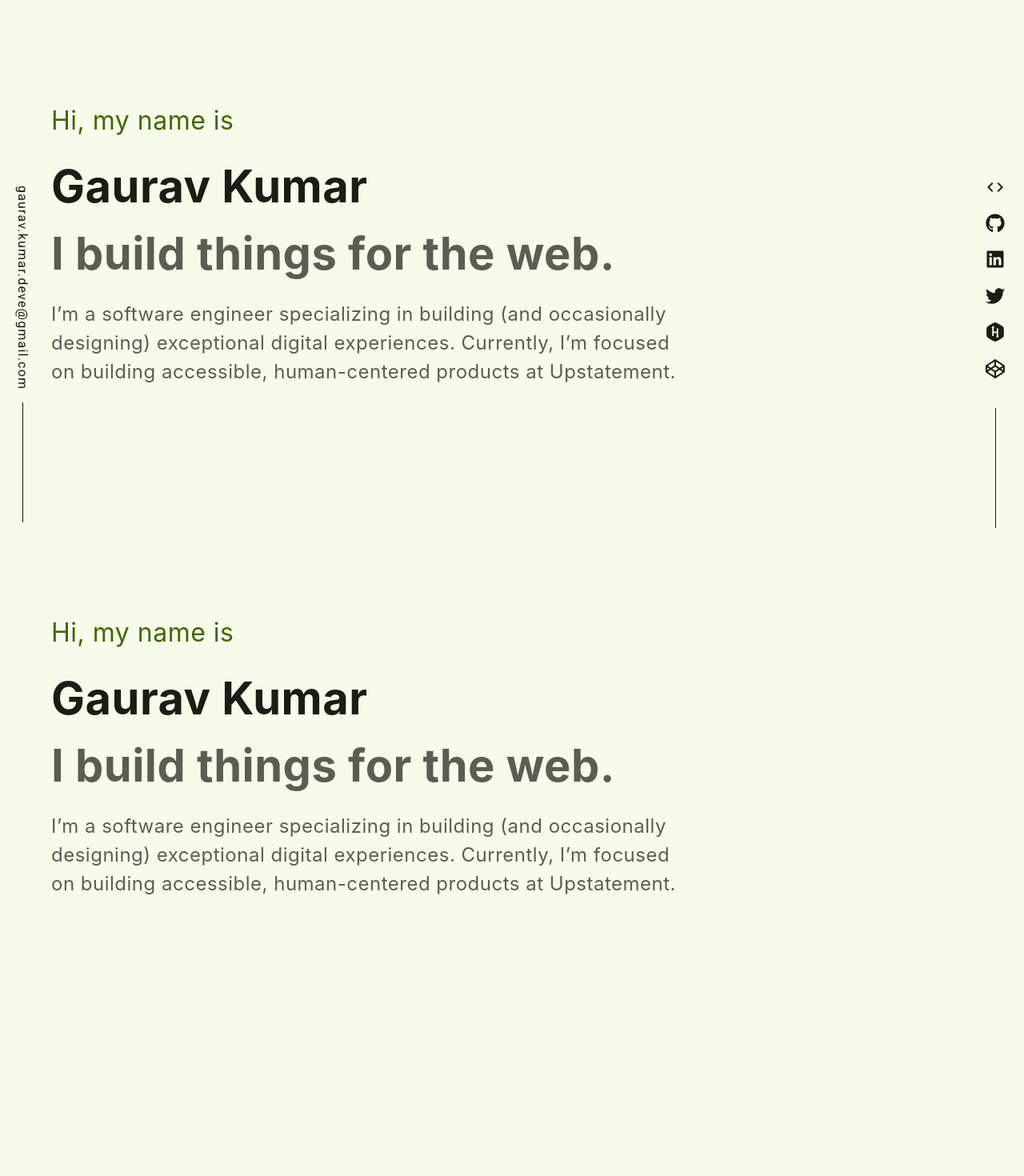
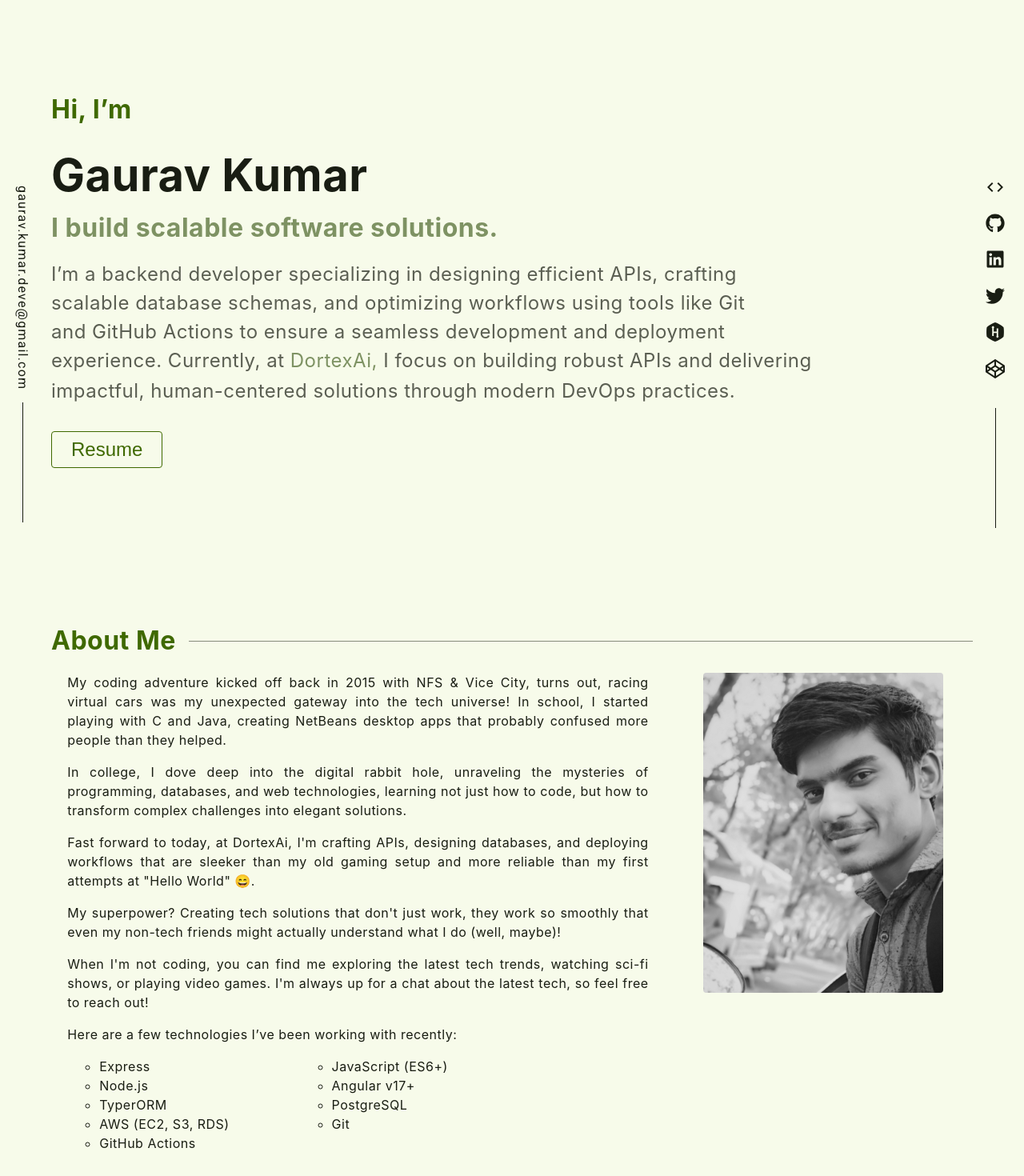
Before and after one commit to Gauravkumar1502/portfolio, an Angular app: page /portfolio in a window 1280 px wide. Shown: the part 140-1610 px from the top of the page at 80% size. Before the commit the page ends 1413 px from the top, so only its background shows below. Built offline with nearby package versions, Linux system fonts and the light colour scheme.

Commit message:
Add About Me component and update GUI layout; enhance intro styles and header links

```diff
--- /dev/null
+++ b/src/app/pages/gui/components/about-me/about-me.component.html
@@ -0,0 +1,33 @@
+<div class="about-me">
+    <h2 class="title">About Me</h2>
+    <div class="about-me-body">
+        <div class="content">
+            <p> My coding adventure kicked off back in 2015 with NFS & Vice City, turns out, racing virtual cars was my unexpected gateway into the tech universe!
+                In school, I started playing with C and Java, creating NetBeans desktop apps that probably confused more people than they helped.
+                <!-- I've been on a wild ride through the world of computer science. -->
+            </p>
+            <p> In college, I dove deep into the digital rabbit hole, unraveling the mysteries of programming, databases, and web technologies, learning not just how to code,
+                but how to transform complex challenges into elegant solutions.</p>
+            <p> Fast forward to today, at DortexAi, I'm crafting APIs, designing databases, and deploying workflows that are sleeker than my old gaming setup and more reliable than my first attempts at "Hello World" 😄.</p>
+            <p> My superpower? Creating tech solutions that don't just work, they work so smoothly that even my non-tech friends might actually understand what I do (well, maybe)!</p>
+            <p> When I'm not coding, you can find me exploring the latest tech trends, watching sci-fi shows, or playing video games.
+                I'm always up for a chat about the latest tech, so feel free to reach out!
+            </p>
+            <p> Here are a few technologies I’ve been working with recently:</p>
+            <ul>
+                <li>Express</li>
+                <li>JavaScript (ES6+)</li>
+                <li>Node.js</li>
+                <li>Angular v17+</li>
+                <li>TyperORM</li>
+                <li>PostgreSQL</li>
+                <li>AWS (EC2, S3, RDS)</li>
+                <li>Git</li>
+                <li>GitHub Actions</li>
+            </ul>
+        </div>
+        <div class="image">
+            <img [src]="profilePicture" alt="My Cute Pic🥺" />
+        </div>
+    </div>
+</div>
--- /dev/null
+++ b/src/app/pages/gui/components/about-me/about-me.component.scss
@@ -0,0 +1,111 @@
+*,
+*::before,
+*::after {
+    box-sizing: border-box;
+    margin: 0;
+}
+
+.about-me {
+    min-height: 95dvh;
+    padding: .5rem 3rem;
+    display: flex;
+    flex-direction: column;
+    justify-content: center;
+    gap: 1rem;
+
+    >h2 {
+        font-size: clamp(24px, 3vw, 32px);
+        color: var(--sys-primary);
+        text-wrap: nowrap;
+        display: flex;
+        align-items: center;
+
+        &::after {
+            content: '';
+            margin-left: 1rem;
+            display: inline-block;
+            width: 100%;
+            height: 1px;
+            opacity: .5;
+            background-color: var(--sys-on-background);
+        }
+    }
+
+    .about-me-body {
+        display: grid;
+        grid-template-columns: 2fr 1fr;
+        gap: 2rem;
+
+        .content {
+            display: flex;
+            flex-direction: column;
+            gap: 1rem;
+            padding-left: 2ch;
+            p {
+                text-align: justify;
+                font-size: 1rem;
+                color: var(--sys-on-background);
+
+                span {
+                    font-weight: 400;
+                    display: inline-block;
+                    color: var(--sys-secondary);
+                    cursor: pointer;
+
+                    &::after {
+                        content: '';
+                        display: block;
+                        width: 0;
+                        height: 2px;
+                        background: var(--sys-secondary);
+                        transition: width .3s ease-in-out;
+                    }
+
+                    &:hover::after {
+                        width: 100%;
+                    }
+                }
+            }
+
+            ul {
+                list-style: none;
+                list-style: circle;
+                display: grid;
+                grid-template-columns: repeat(2, minmax(auto, 250px));
+                column-gap: 4ch;
+            }
+        }
+
+        .image {
+            img {
+                border-radius: var(--sys-border-radius);
+                display: block;
+                margin: 0 auto;
+                aspect-ratio: 3/4;
+                max-width: 300px;
+                width: 100%;
+                object-fit: cover;
+                transition: all .3s ease-in-out;
+                filter: grayscale(100%);
+                &:hover,
+                &:focus {
+                    transform: translate(-2px, -3px);
+                    box-shadow: 10px 10px 0 0 var(--sys-primary);
+                    filter: grayscale(40%);
+                }
+            }
+        }
+    }
+}
+
+@media screen and (max-width: 768px) {
+    .about-me .about-me-body {
+        display: flex;
+        flex-direction: column;
+        gap: 1rem;
+    }
+}
+
+* {
+    // outline: 1px solid red;
+}
--- /dev/null
+++ b/src/app/pages/gui/components/about-me/about-me.component.ts
@@ -0,0 +1,12 @@
+import { Component } from '@angular/core';
+
+@Component({
+  selector: 'app-about-me',
+  standalone: true,
+  imports: [],
+  templateUrl: './about-me.component.html',
+  styleUrl: './about-me.component.scss'
+})
+export class AboutMeComponent {
+  profilePicture = 'assets/images/profile-picture1.jpg';
+}
--- a/src/app/pages/gui/components/header/header.component.html
+++ b/src/app/pages/gui/components/header/header.component.html
@@ -29,7 +29,11 @@
         <div appFixedPosition [position]="positions.BOTTOM_RIGHT">
             <ul class="social-links">
                 <li matTooltip="Switch to Terminal Portfolio" matTooltipPosition="left">
-                    <a [routerLink]="'/terminal-portfolio'"><mat-icon fontIcon="code"></mat-icon></a></li>
+                    <a href="https://gauravkumar1502.github.io/Terminal-Portfolio/" target="_blank">
+                        <mat-icon fontIcon="code"></mat-icon></a>
+                </li>
+                <!-- <li matTooltip="Switch to Terminal Portfolio" matTooltipPosition="left">
+                    <a [routerLink]="'/terminal-portfolio'"><mat-icon fontIcon="code"></mat-icon></a></li> -->
                 <li matTooltip="GitHub" matTooltipPosition="left">
                     <a href="https://github.com/Gauravkumar1502"
                     target="_blank"><mat-icon svgIcon="github"></mat-icon></a></li>
--- a/src/app/pages/gui/components/intro/intro.component.html
+++ b/src/app/pages/gui/components/intro/intro.component.html
@@ -1,12 +1,22 @@
 <div class="intro">
-    <p class="title">Hi, my name is</p>
+    <p class="heading">Hi, I’m</p>
+    <!-- <p class="heading">Hi, My name is</p> -->
     <div>
         <h1 class="name">Gaurav Kumar</h1>
-        <h1 class="name fade-text">I build things for the web.</h1>
+        <!-- <h1 class="name fade-text">I build things for the web.</h1> -->
+        <h2 class="title fade-text">I build scalable software solutions.</h2>
     </div>
-    <p class="description fade-text">
+    <!-- <p class="description fade-text">
         I’m a software engineer specializing in building (and occasionally
         designing) exceptional digital experiences. Currently, I’m focused on
         building accessible, human-centered products at Upstatement.
+    </p> -->
+    <!-- <p class="description fade-text">
+    </p> -->
+    <p class="description fade-text">
+        I’m a backend developer specializing in designing efficient APIs, crafting scalable database schemas,
+        and optimizing workflows using tools like Git and GitHub Actions to ensure a seamless development and deployment experience.
+        Currently, at <span> DortexAi,</span> I focus on building robust APIs and delivering impactful, human-centered solutions through modern DevOps practices.
     </p>
+    <button>Resume</button>
 </div>
--- a/src/app/pages/gui/components/intro/intro.component.scss
+++ b/src/app/pages/gui/components/intro/intro.component.scss
@@ -1,31 +1,75 @@
-*, *::before, *::after{
+*,
+*::before,
+*::after {
     box-sizing: border-box;
     margin: 0;
 }
-.title {
-    font-weight: 400;
-    font-size: clamp(16px, 3vw, 32px);
-    color: var(--sys-primary);
-}
-.name {
-    font-size: clamp(28px, 5vw, 56px);
-    color: var(--sys-on-background);
-}
-.fade-text {
-    opacity: .7;
-}
-.description {
-    font-size: clamp(16px, 3vw, 24px);
-    color: var(--sys-on-background);
-    line-height: 1.5;
-    text-wrap: balance;
-    max-width: 1000px;
-}
+
 .intro {
-    height: 80dvh;
+    min-height: 95dvh;
     padding: .5rem 3rem;
     display: flex;
     flex-direction: column;
     justify-content: center;
     gap: 1rem;
+
+    .heading {
+        font-weight: 700;
+        font-size: clamp(16px, 3vw, 32px);
+        color: var(--sys-primary);
+    }
+
+    .name {
+        font-size: clamp(24px, 5vw, 56px);
+        color: var(--sys-on-background);
+    }
+    .title {
+        font-size: clamp(16px, 3vw, 32px);
+        color: var(--sys-secondary);
+    }
+
+    .fade-text {
+        opacity: .7;
+    }
+
+    .description {
+        font-size: clamp(16px, 2.5vw, 24px);
+        color: var(--sys-on-background);
+        text-wrap: balance;
+        max-width: 1000px;
+        span {
+            font-weight: 400;
+            display: inline-block;
+            color: var(--sys-secondary);
+            cursor: pointer;
+            &::after{
+                content: '';
+                display: block;
+                width: 0;
+                height: 2px;
+                background: var(--sys-secondary);
+                transition: width .3s ease-in-out;
+            }
+            &:hover::after{
+                width: 100%;
+            }
+        }
+    }
+
+    button {
+        margin-top: 1rem;
+        width: fit-content;
+        background: var(--sys-background);
+        border-radius: var(--sys-border-radius);
+        border: 1px solid var(--sys-primary);
+        cursor: pointer;
+        padding: .5rem 1.5rem;
+        font-size: clamp(12px, 2.5vw, 24px);
+        color: var(--sys-primary);
+        transition: all .3s;
+        &:hover, &:focus{
+            transform: translate(-2px, -3px);
+            box-shadow: 4px 4px 0 0 var(--sys-primary);
+        }
+    }
 }
--- a/src/app/pages/gui/gui.component.html
+++ b/src/app/pages/gui/gui.component.html
@@ -3,6 +3,6 @@
   <main>
     <!-- <button [routerLink]="'/terminal-portfolio'">Switch to CLI</button> -->
     <app-intro />
-    <app-intro />
+    <app-about-me />
   </main>
 </section>
--- a/src/app/pages/gui/gui.component.scss
+++ b/src/app/pages/gui/gui.component.scss
@@ -8,4 +8,8 @@ main{
     padding: .5rem 1rem;
     font-family: 'SF Pro Text',-apple-system,system-ui,sans-serif;
     letter-spacing: .5px;
+    > * {
+        // display: block;
+        // outline: 1px solid red;
+    }
 }
--- a/src/app/pages/gui/gui.component.ts
+++ b/src/app/pages/gui/gui.component.ts
@@ -5,11 +5,12 @@ import { FixedPositionDirective, Positions } from '../../directives/fixed-positi
 import { FormsModule } from '@angular/forms';
 import { HeaderComponent } from "./components/header/header.component";
 import { IntroComponent } from "./components/intro/intro.component";
+import { AboutMeComponent } from "./components/about-me/about-me.component";
 
 @Component({
   selector: 'app-gui',
   standalone: true,
-  imports: [RouterLink, FixedPositionDirective, FormsModule, HeaderComponent, IntroComponent],
+  imports: [RouterLink, FixedPositionDirective, FormsModule, HeaderComponent, IntroComponent, AboutMeComponent],
   templateUrl: './gui.component.html',
   styleUrl: './gui.component.scss'
 })
```
Also changed, not shown: src/app/pages/gui/components/header/header.component.scss (+8 -7 lines), src/assets/images/profile-picture.jpg (added), src/assets/images/profile-picture1.jpg (added).
